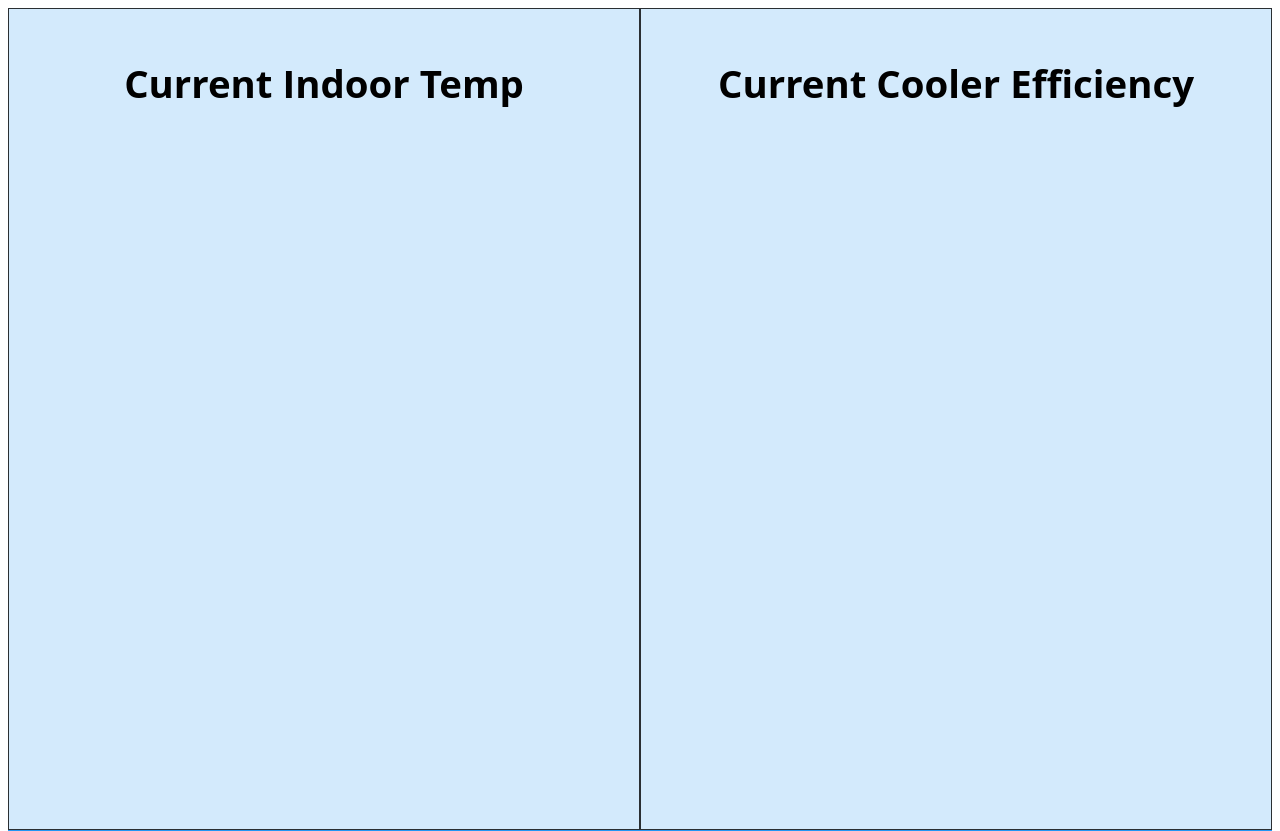
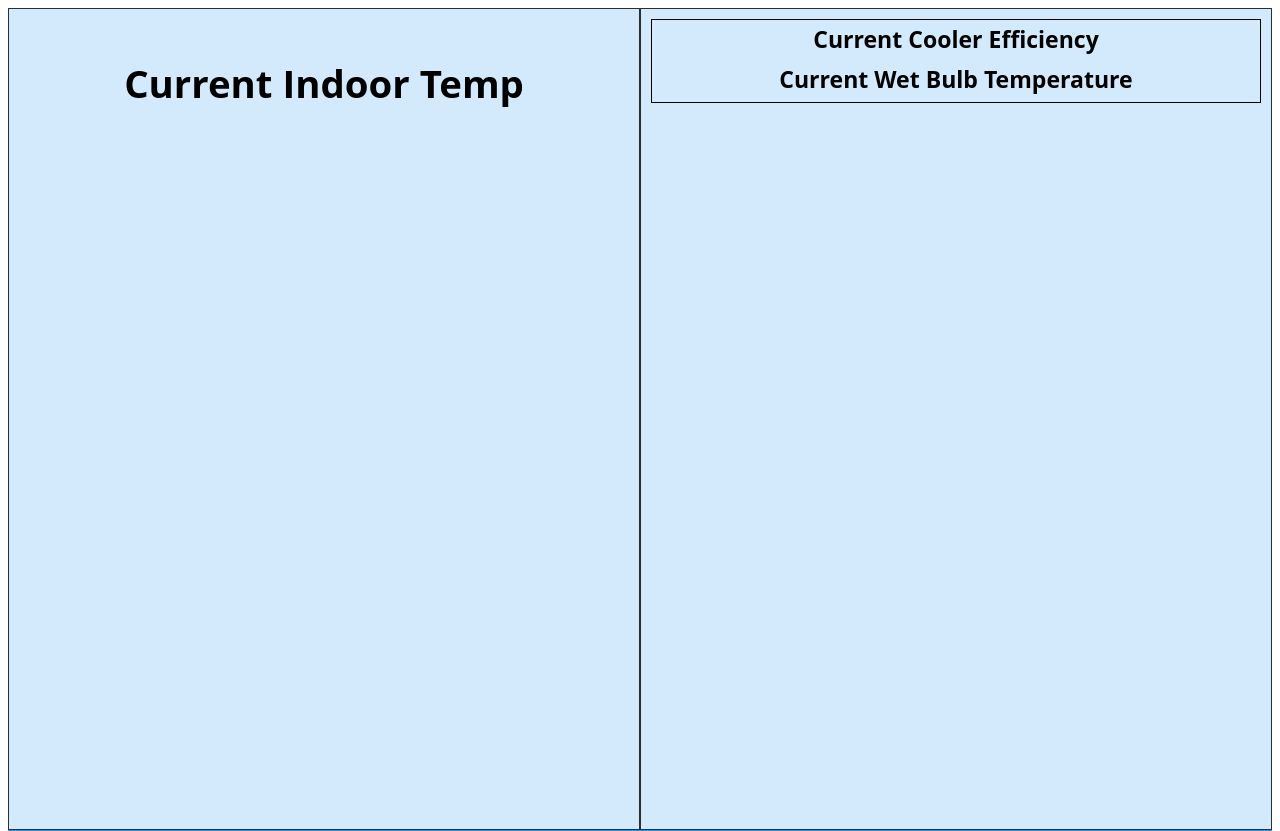
Before and after one commit to Josteniok/IsMySwampWorking, a plain HTML site: page index.html in a window 1280 px wide. Shown: the top 831 px of the page. Drawn offline with Linux system fonts and the light colour scheme; no server answers.

Commit message:
Trying to show more useful information.

```diff
--- a/index.html
+++ b/index.html
@@ -36,8 +36,20 @@
                   <p id = "indoortemp"></p>
               </div>
               <div class = "grid-item" id = "outdoor-column">
-                  <p style = "font-size:3vw">Current Cooler Efficiency</p>
-                  <p id = "bestswamptemp"></p>
+                  <table>
+                    <th>
+                        Current Cooler Efficiency
+                    </th>
+                    <tr>
+                        <td id="coolerefficiency"></td>
+                    </tr>
+                    <th>
+                        Current Wet Bulb Temperature
+                    </th>
+                    <tr>
+                        <td id="wetbulbtemp"></td>
+                    </tr>
+                  </table>
               </div>
           </div>
           <script src="/isswampgood/isswampgood.js">
--- a/isswampgood/isswampgood.js
+++ b/isswampgood/isswampgood.js
@@ -17,9 +17,10 @@ function getTempInfo() {
         let drybulb = fahrenheitToCelsius(sensorData[0].lastData.tempf);
         let relhumidity = sensorData[0].lastData.humidity;
         let wetbulb = getWetBulb(drybulb, relhumidity);
+        document.getElementById("wetbulbtemp").innerHTML = Math.round(wetbulb);
         let indoortemp = sensorData[0].lastData.tempinf;
         let efficiency = (sensorData[0].lastData.tempf - indoortemp) / (sensorData[0].lastData.tempf - wetbulb);
-        document.getElementById("bestswamptemp").innerHTML = Math.round(efficiency * 100) + '%';
+        document.getElementById("coolerefficiency").innerHTML = Math.round(efficiency * 100) + '%';
     })
     .catch(function (err) {
         console.log("ERROR: ", err);
```
